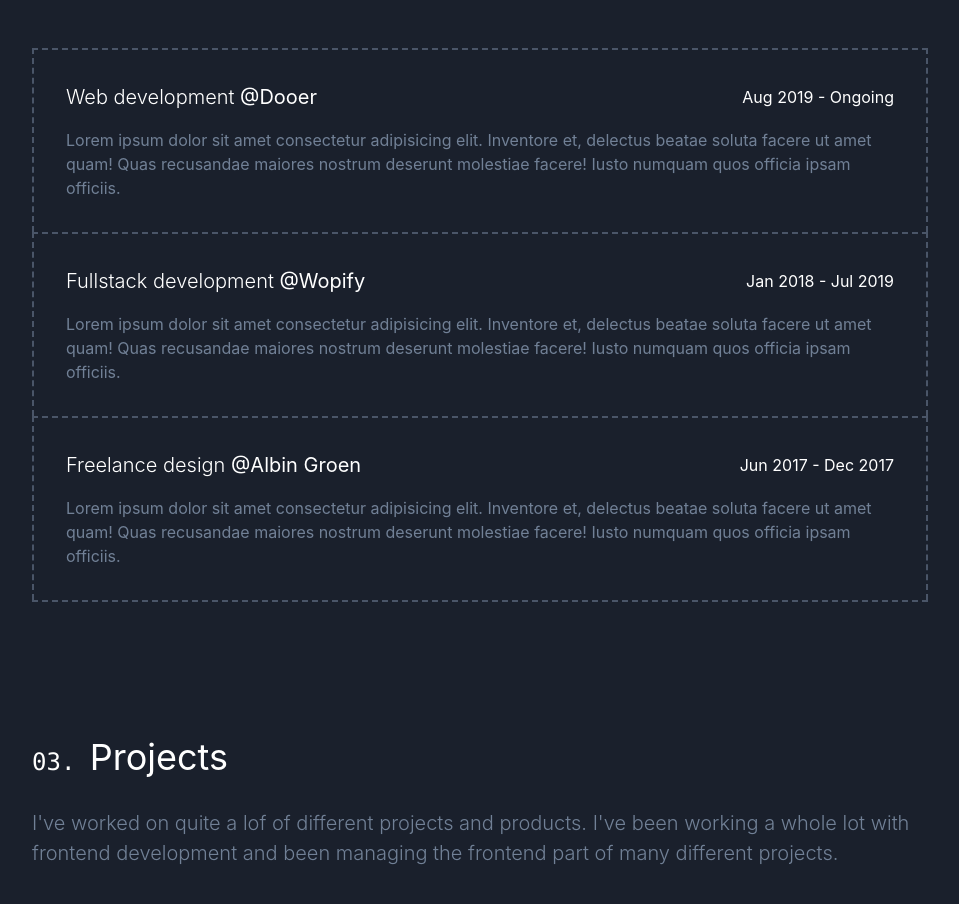
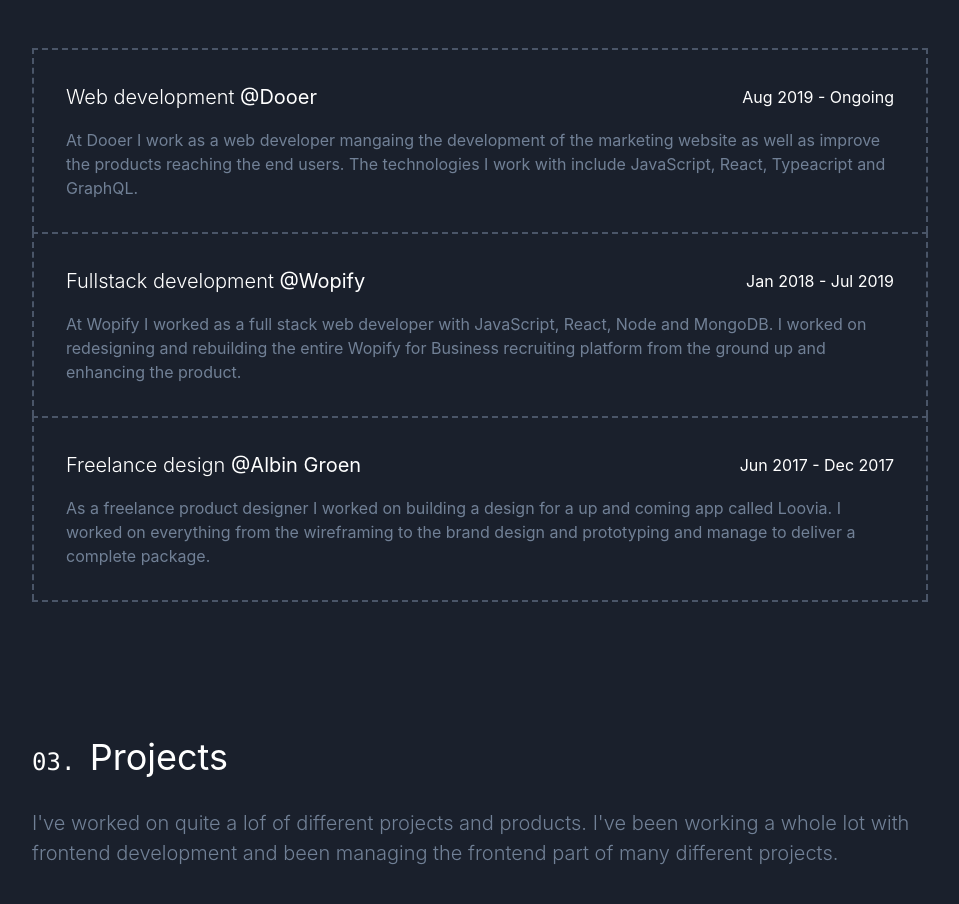
Before and after one commit to albingroen/portfolio-2020, a React (Create React App) app: page / in a window 1280 px wide. Shown: the part 1360-2264 px from the top of the page, without its empty margins (160-1119 px from the left). Built offline with nearby package versions, Linux system fonts and the light colour scheme; no server answers.

Commit message:
🎉 Add more correct test

```diff
--- a/src/views/start/index.tsx
+++ b/src/views/start/index.tsx
@@ -16,21 +16,21 @@
     role: "Web development",
     period: ["Aug 2019", "Ongoing"],
     description:
-      "Lorem ipsum dolor sit amet consectetur adipisicing elit. Inventore et, delectus beatae soluta facere ut amet quam! Quas recusandae maiores nostrum deserunt molestiae facere! Iusto numquam quos officia ipsam officiis."
+      "At Dooer I work as a web developer mangaing the development of the marketing website as well as improve the products reaching the end users. The technologies I work with include JavaScript, React, Typeacript and GraphQL."
   },
   {
     company: "Wopify",
     role: "Fullstack development",
     period: ["Jan 2018", "Jul 2019"],
     description:
-      "Lorem ipsum dolor sit amet consectetur adipisicing elit. Inventore et, delectus beatae soluta facere ut amet quam! Quas recusandae maiores nostrum deserunt molestiae facere! Iusto numquam quos officia ipsam officiis."
+      "At Wopify I worked as a full stack web developer with JavaScript, React, Node and MongoDB. I worked on redesigning and rebuilding the entire Wopify for Business recruiting platform from the ground up and enhancing the product."
   },
   {
     company: "Albin Groen",
     role: "Freelance design",
     period: ["Jun 2017", "Dec 2017"],
     description:
-      "Lorem ipsum dolor sit amet consectetur adipisicing elit. Inventore et, delectus beatae soluta facere ut amet quam! Quas recusandae maiores nostrum deserunt molestiae facere! Iusto numquam quos officia ipsam officiis."
+      "As a freelance product designer I worked on building a design for a up and coming app called Loovia. I worked on everything from the wireframing to the brand design and prototyping and manage to deliver a complete package."
   }
 ];
 
```
